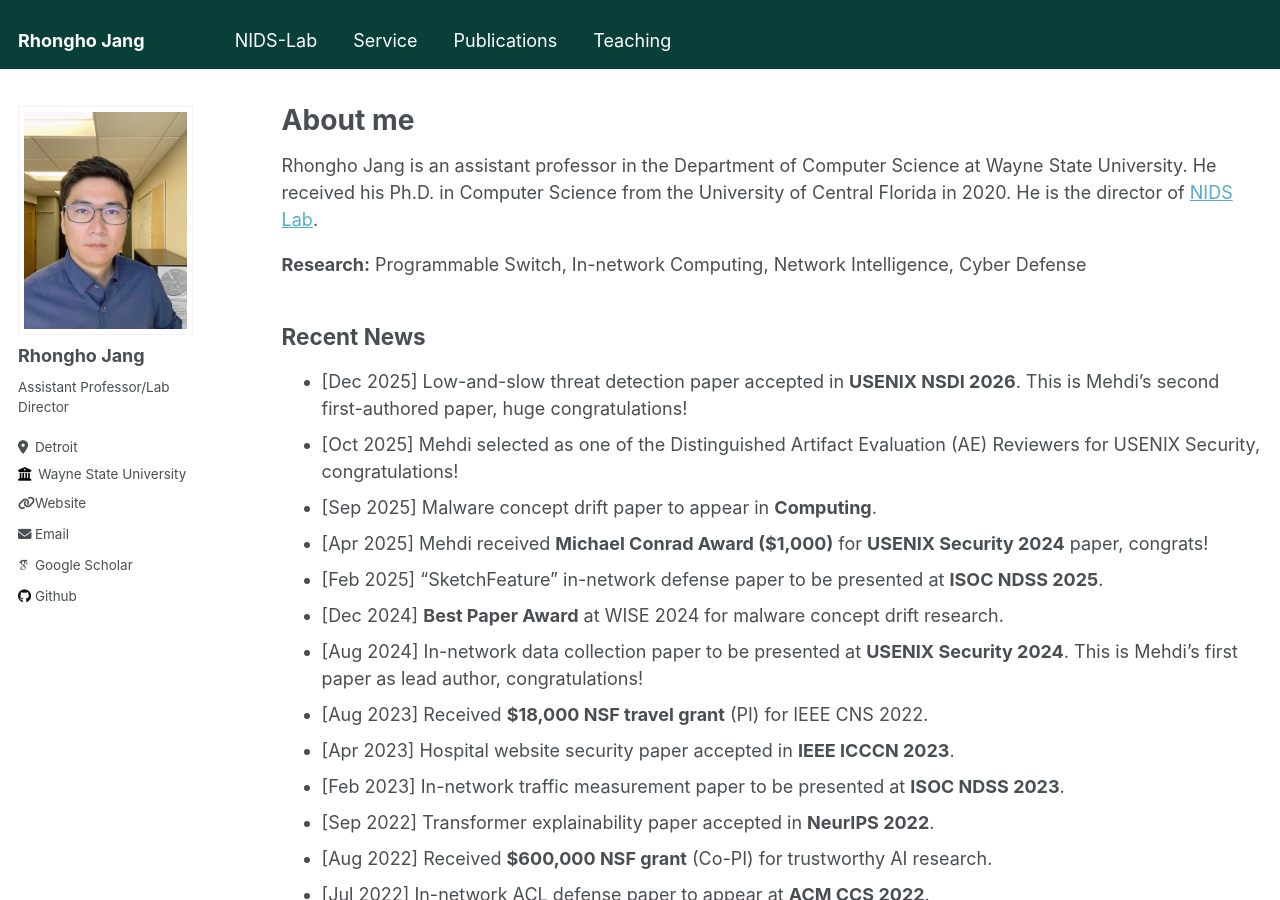
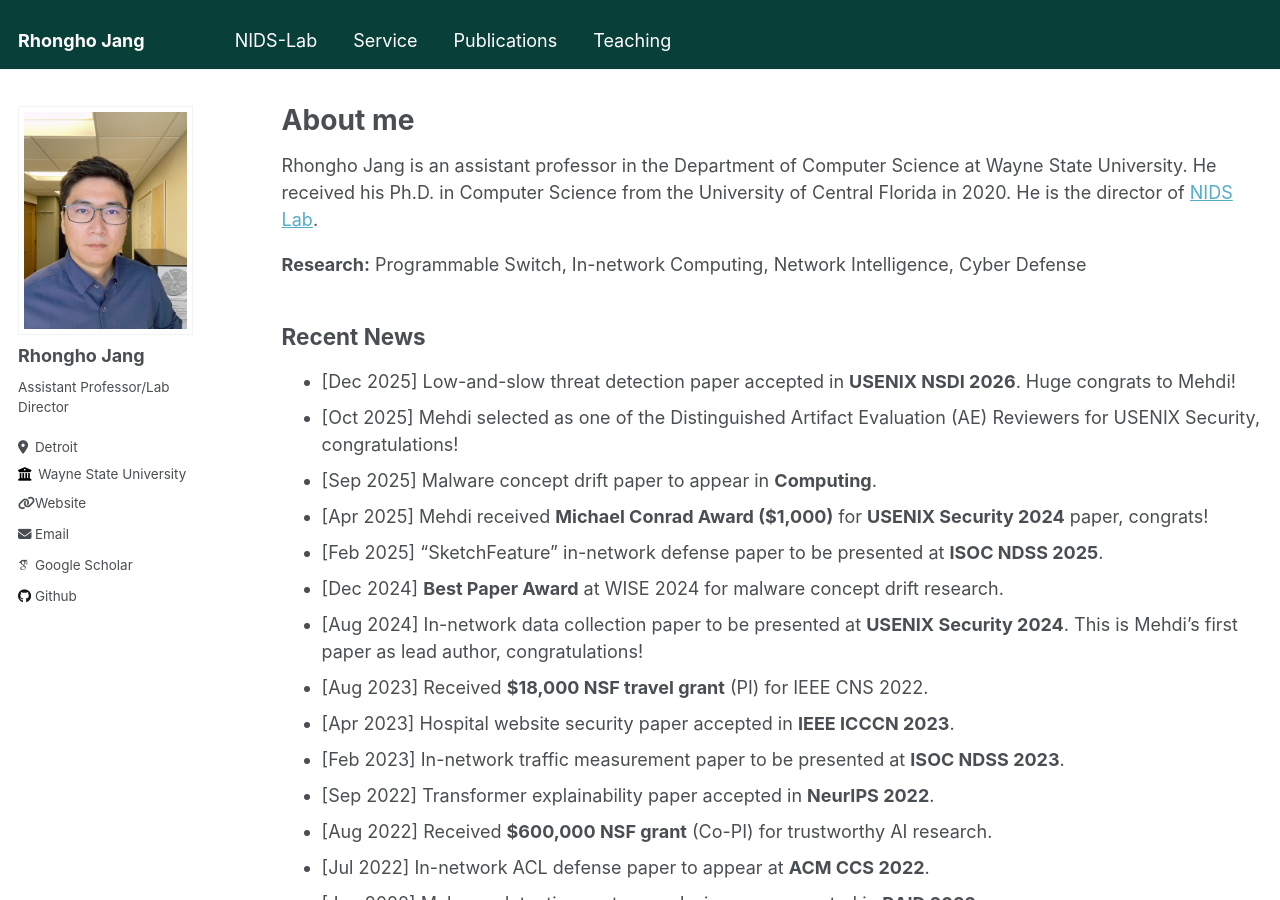
Before and after one commit to rhongho/rhongho.github.io, a Jekyll site: the page built from _pages/about.md, in a window 1280 px wide and 900 px high. Built offline with Jekyll 4.4.1, drawn with Linux system fonts in a browser that asks for light colours; some web fonts are replaced.

Commit message:
Update about.md

```diff
--- a/_pages/about.md
+++ b/_pages/about.md
@@ -20,7 +20,7 @@ He is the director of [NIDS Lab](/team/).
 
 Recent News
 ---
-* [Dec 2025] Low-and-slow threat detection paper accepted in **USENIX NSDI 2026**. This is Mehdi's second first-authored paper, huge congratulations!
+* [Dec 2025] Low-and-slow threat detection paper accepted in **USENIX NSDI 2026**. Huge congrats to Mehdi!
 * [Oct 2025] Mehdi selected as one of the Distinguished Artifact Evaluation (AE) Reviewers for USENIX Security, congratulations!
 * [Sep 2025] Malware concept drift paper to appear in **Computing**.
 * [Apr 2025] Mehdi received **Michael Conrad Award ($1,000)** for **USENIX Security 2024** paper, congrats!
```
